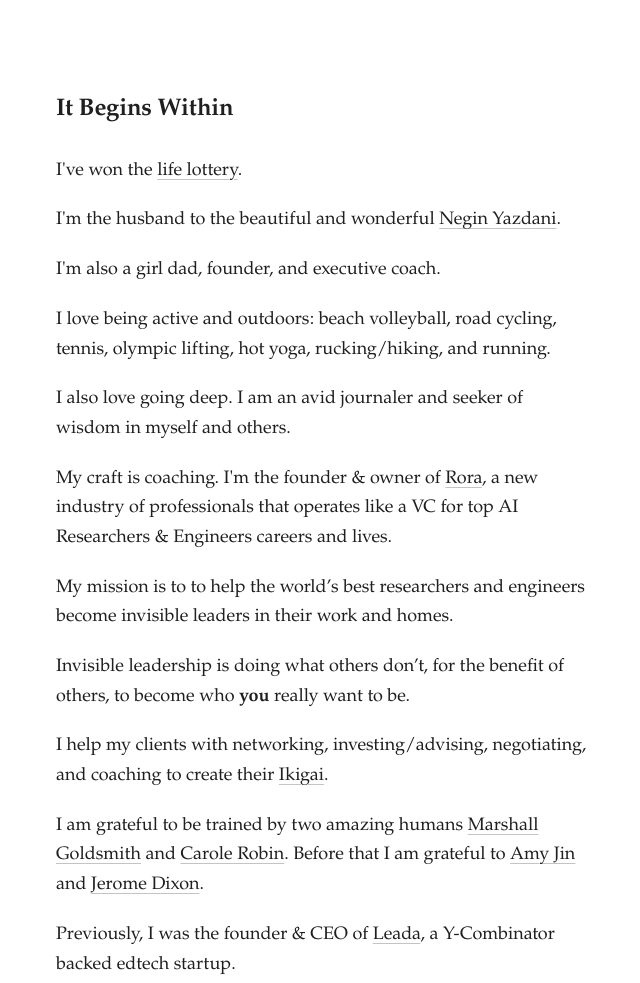
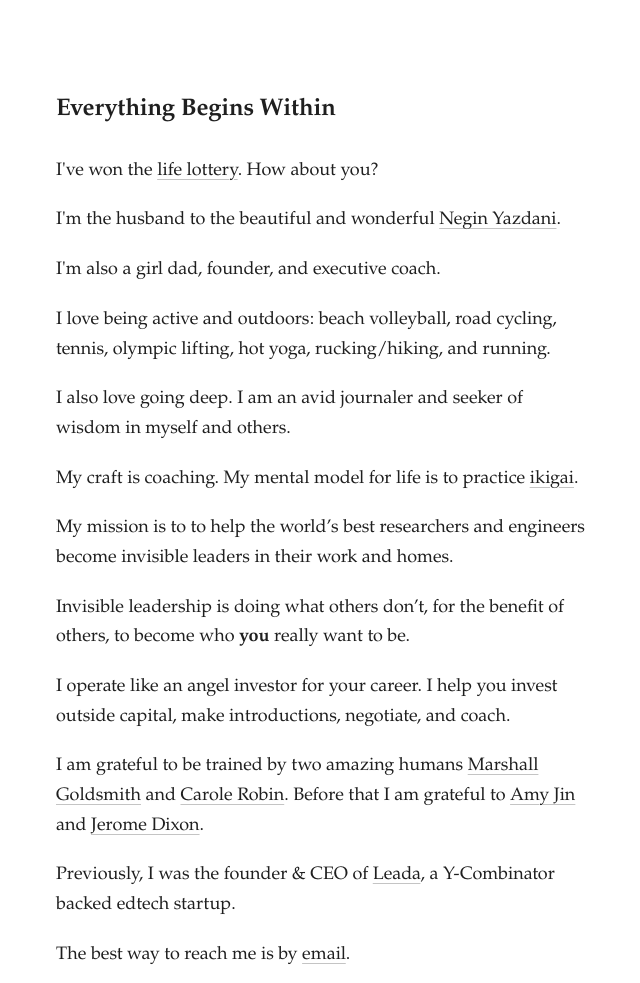
Before and after one commit to brianliou/brianliou.github.io, a plain HTML site: page index.html in a window 1280 px wide. Shown: the top 983 px of the page, without its empty margins (316-956 px from the left). Drawn offline with Linux system fonts and the light colour scheme.

Commit message:
Update index.html

```diff
--- a/index.html
+++ b/index.html
@@ -10,19 +10,19 @@
 <body>
   <main class="page">
     <header>
-      <h1 class="name">It Begins Within</h1>
+      <h1 class="name">Everything Begins Within</h1>
     </header>
 
     <section class="intro">
-      <p>I've won the <a href="https://www.givingwhatwecan.org/how-rich-am-i?" target="_blank">life lottery</a>.</p>
+      <p>I've won the <a href="https://www.givingwhatwecan.org/how-rich-am-i?" target="_blank">life lottery</a>. How about you?</p>
       <p>I'm the husband to the beautiful and wonderful <a href="https://www.linkedin.com/in/neginy/" target="_blank">Negin Yazdani</a>.</p>
       <p>I'm also a girl dad, founder, and executive coach.</p>
       <p>I love being active and outdoors: beach volleyball, road cycling, tennis, olympic lifting, hot yoga, rucking/hiking, and running.</p>
       <p>I also love going deep. I am an avid journaler and seeker of wisdom in myself and others.</p>
-      <p>My craft is coaching. I'm the founder & owner of <a href="https://www.teamrora.com/" target="_blank">Rora</a>, a new industry of professionals that operates like a VC for top AI Researchers & Engineers careers and lives.</p>
+      <p>My craft is coaching. My mental model for life is to practice <a href="https://www.japan.go.jp/kizuna/2022/03/ikigai_japanese_secret_to_a_joyful_life.html" target="_blank">ikigai</a>.</p>
       <p>My mission is to to help the world’s best researchers and engineers become invisible leaders in their work and homes.</p>
       <p>Invisible leadership is doing what others don’t, for the benefit of others, to become who <strong>you</strong> really want to be.</p>
-      <p>I help my clients with networking, investing/advising, negotiating, and coaching to create their <a href="https://www.japan.go.jp/kizuna/2022/03/ikigai_japanese_secret_to_a_joyful_life.html" target="_blank">Ikigai</a>.</p>
+      <p>I operate like an angel investor for your career. I help you invest outside capital, make introductions, negotiate, and coach.</p>
       <p>I am grateful to be trained by two amazing humans <a href="https://www.marshallgoldsmith.com/" target="_blank">Marshall Goldsmith</a> and <a href="https://www.linkedin.com/in/carole-robin/" target="_blank">Carole Robin</a>. Before that I am grateful to <a href="https://www.amyjin.com/">Amy Jin</a> and <a href="https://mrfeelgood.com/articles/jerome-dixon">Jerome Dixon</a>.</p>
       <p>Previously, I was the founder & CEO of <a href="https://www.ycombinator.com/blog/leada-yc-s15-helps-professors-teach-the-most-in-demand-data-science-skills" target="_blank">Leada</a>, a Y-Combinator backed edtech startup.</p>
       <p>The best way to reach me is by <a href="mailto:brian@teamrora.com">email</a>.</p>
@@ -42,6 +42,12 @@
     <section class="section" aria-labelledby="quotes-heading">
       <h2 id="quotes-heading" class="section-title">Quotes That Have Inspired Me</h2>
       <div class="quotes">
+        <figure class="quote">
+          <blockquote>
+            <p><i>Knowledge is the beginning of action, and action is the completion of knowledge.</i></p>
+          </blockquote>
+          <figcaption>Wang Yangming</figcaption>
+        </figure>
         <figure class="quote">
           <blockquote>
             <p><i>You can’t connect the dots looking forward. You can only connect them looking backwards, so you have to trust that the dots will somehow connect in your future. You have to trust in something: your gut, destiny, life, karma, whatever. Because believing that the dots will connect down the road will give you the confidence to follow your heart, even when it leads you off the well-worn path. And that will make all the difference.</i></p>
```
